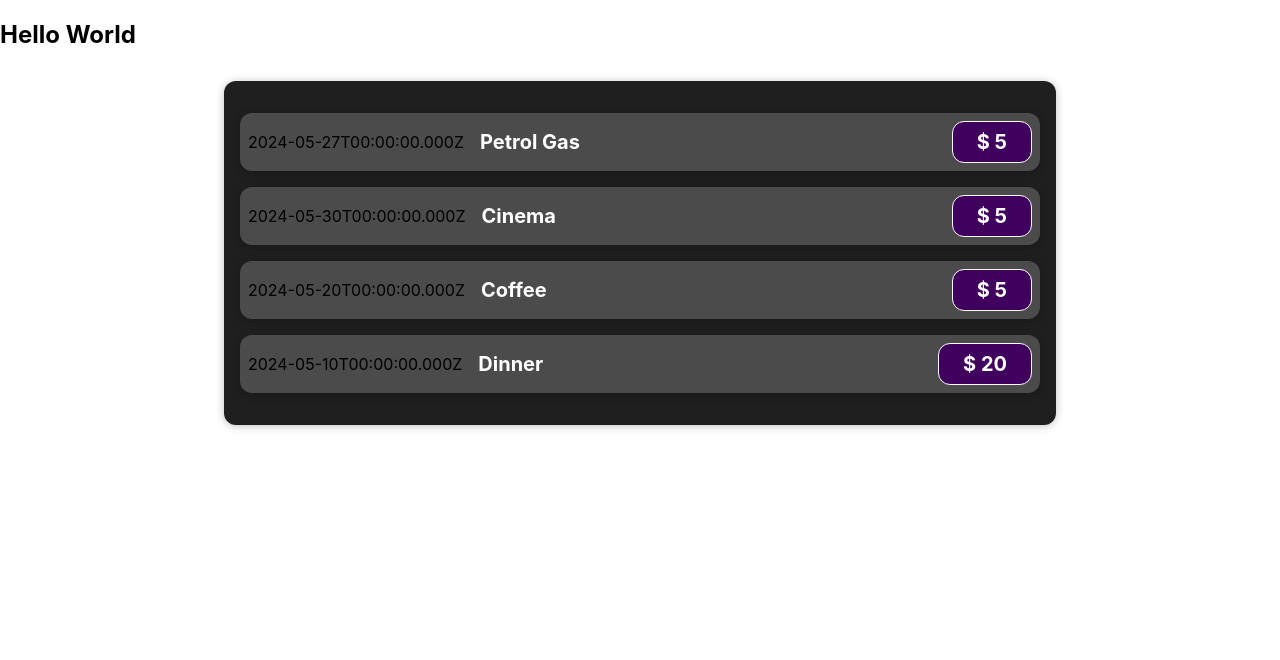
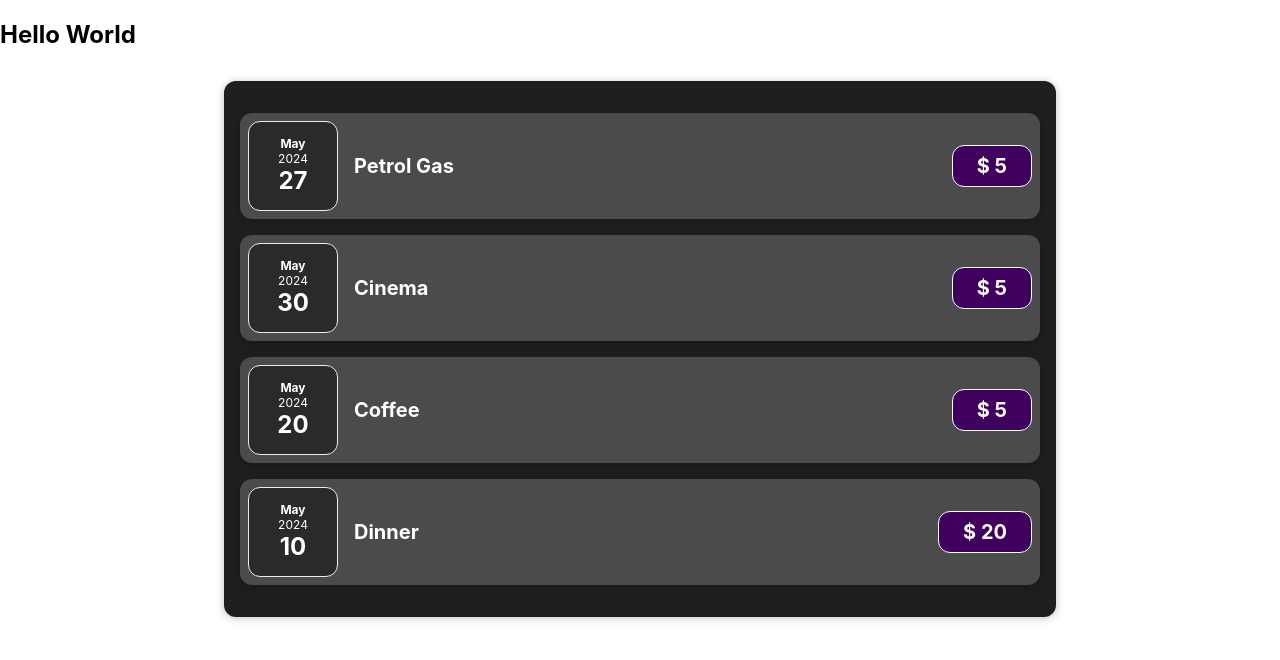
Before and after one commit to lekyvong09/C2310L-React-basic, a JavaScript app: page / in a window 1280 px wide. Shown: the top 660 px of the page. Built offline with nearby package versions, Linux system fonts and the light colour scheme; the HTML template or start-up script is replaced by a standard one.

Commit message:
2024 May 04 - 1

```diff
--- a/src/components/ExpenseDate.js
+++ b/src/components/ExpenseDate.js
@@ -1,6 +1,8 @@
 import './ExpenseDate.css';
 
 function ExpenseDate(props) {
+    console.log(props);
+    console.log(typeof props.date);
     let month = props.date.toLocaleString('en-US', {month: 'long'});
     let day = props.date.toLocaleString('en-US', {day: '2-digit'});
     let year = props.date.getFullYear();
--- a/src/components/ExpenseItem.js
+++ b/src/components/ExpenseItem.js
@@ -1,10 +1,12 @@
+import ExpenseDate from './ExpenseDate';
 import './ExpenseItem.css';
 
 function ExpenseItem(props) { /// Expense
 
     return (
         <div className='expense-item'>
-            <div>{props.expense.date.toISOString()}</div>
+            {/* <div>{props.expense.date.toISOString()}</div> */}
+            <ExpenseDate date={props.expense.date} ></ExpenseDate>
             <div className='expense-item__description'>
                 <h2>{props.expense.title}</h2>
                 <div className='expense-item__price'>$ {props.expense.amount}</div>
```
